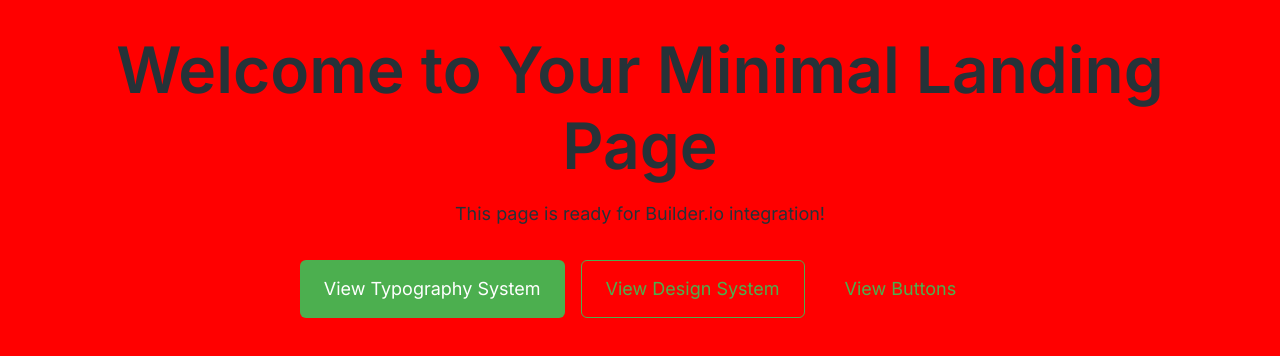
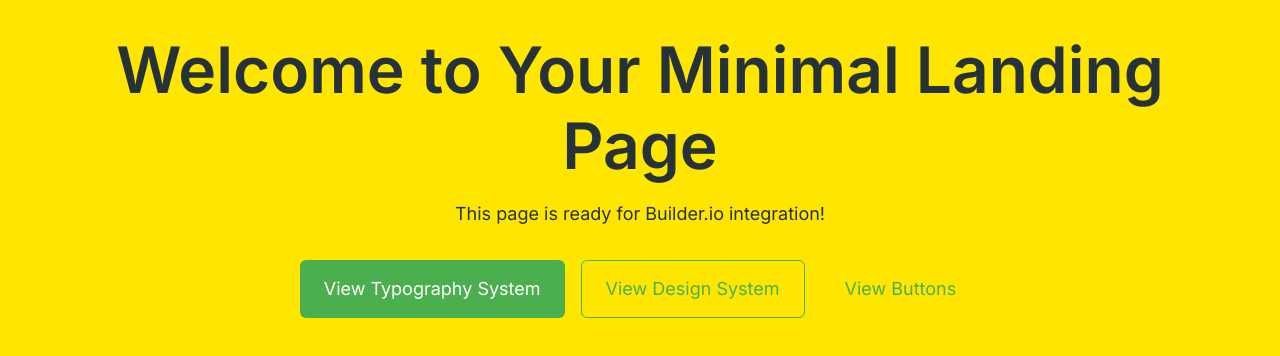
Before and after one commit to DejanStDM/minimal-landing-page-builder-io, a Next.js app: page / in a window 1280 px wide. Shown: the top 356 px of the page. Built offline with nearby package versions, Linux system fonts and the light colour scheme.

Commit message:
chenge body BG

```diff
--- a/scss/base/_globals.scss
+++ b/scss/base/_globals.scss
@@ -10,5 +10,5 @@ body {
     font-weight: 400;
     line-height: 24px;
     color: var(--Neutral-Black);
-    background-color: red;
+    background-color: rgb(255, 230, 0);
 }
```
